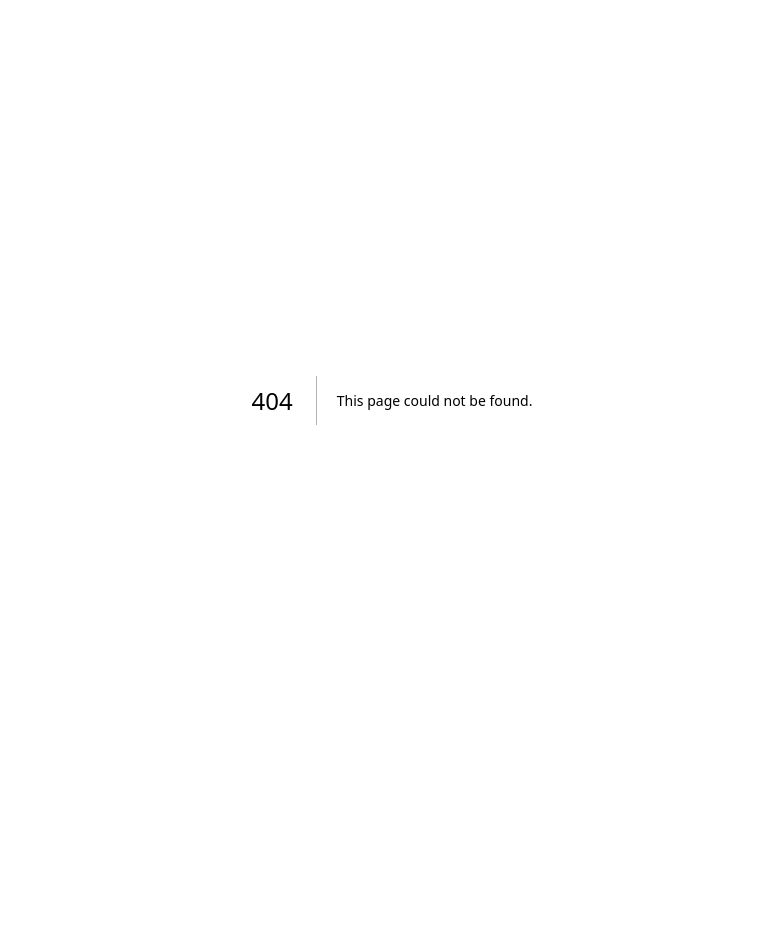
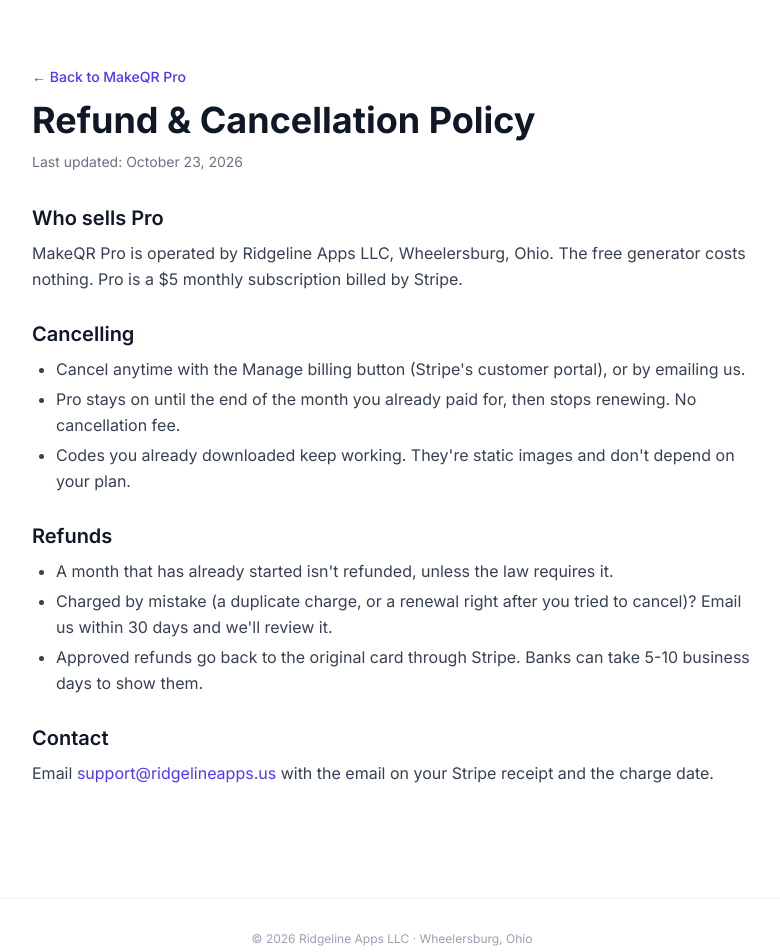
Before and after one commit to wilhurley/makeqr-pro, a Next.js app: page /refund in a window 1280 px wide. Before the commit this address had no page. Shown: the top 952 px of the page, without its empty margins (248-1028 px from the left). Before the commit the page ends 800 px from the top, so only its background shows below. Built offline with nearby package versions, Linux system fonts and the light colour scheme.

Commit message:
Add refund and contact pages, LLC footer links, sitemap entries
Not legal advice: plain-language starting point; review recommended.

```diff
--- /dev/null
+++ b/app/contact/page.tsx
@@ -0,0 +1,38 @@
+import type { Metadata } from "next";
+import Link from "next/link";
+import { SiteFooter } from "@/components/SiteFooter";
+import { COMPANY, COMPANY_LOCATION, pageMetadata, SUPPORT_EMAIL } from "@/lib/site";
+
+export const metadata: Metadata = pageMetadata({
+  title: "Contact",
+  description: "How to reach the MakeQR Pro team for help, billing, privacy or anything else.",
+  path: "/contact",
+});
+
+export default function ContactPage() {
+  return (
+    <main className="min-h-screen bg-white">
+      <div className="max-w-3xl mx-auto px-6 py-16">
+        <Link href="/" className="text-indigo-600 hover:text-indigo-700 text-sm font-medium">
+          ← Back to MakeQR Pro
+        </Link>
+        <h1 className="text-4xl font-bold text-gray-900 mt-3 mb-3">Contact</h1>
+        <div className="space-y-5 text-gray-700 leading-relaxed mt-6">
+          <p>
+            MakeQR Pro is built and run by {COMPANY}, a small software company in {COMPANY_LOCATION}.
+          </p>
+          <p>
+            Email <a href={`mailto:${SUPPORT_EMAIL}`} className="text-indigo-600 font-semibold">{SUPPORT_EMAIL}</a> for
+            help, billing, privacy or data requests. For billing questions, include the email on your Stripe receipt.
+          </p>
+          <ul className="list-disc pl-6 space-y-1">
+            <li><Link href="/refund" className="text-indigo-600">Refund &amp; cancellation policy</Link></li>
+            <li><Link href="/privacy" className="text-indigo-600">Privacy policy</Link></li>
+            <li><Link href="/terms" className="text-indigo-600">Terms of service</Link></li>
+          </ul>
+        </div>
+      </div>
+      <SiteFooter />
+    </main>
+  );
+}
--- /dev/null
+++ b/app/refund/page.tsx
@@ -0,0 +1,64 @@
+import type { Metadata } from "next";
+import Link from "next/link";
+import { SiteFooter } from "@/components/SiteFooter";
+import { PRO_PRICE } from "@/lib/pricing";
+import { COMPANY, COMPANY_LOCATION, pageMetadata, SUPPORT_EMAIL } from "@/lib/site";
+
+export const metadata: Metadata = pageMetadata({
+  title: "Refund & Cancellation Policy",
+  description: "How cancelling MakeQR Pro works, when refunds are given, and who to contact about a charge.",
+  path: "/refund",
+});
+
+const LAST_UPDATED = "October 23, 2026";
+
+export default function RefundPage() {
+  return (
+    <main className="min-h-screen bg-white">
+      <div className="max-w-3xl mx-auto px-6 py-16">
+        <Link href="/" className="text-indigo-600 hover:text-indigo-700 text-sm font-medium">
+          ← Back to MakeQR Pro
+        </Link>
+        <h1 className="text-4xl font-bold text-gray-900 mt-3 mb-3">Refund &amp; Cancellation Policy</h1>
+        <p className="text-gray-500 text-sm">Last updated: {LAST_UPDATED}</p>
+
+        <div className="space-y-7 text-gray-700 leading-relaxed mt-8">
+          <section>
+            <h2 className="text-xl font-semibold text-gray-900 mb-2">Who sells Pro</h2>
+            <p>
+              MakeQR Pro is operated by {COMPANY}, {COMPANY_LOCATION}. The free generator costs nothing. Pro is a
+              {" "}{PRO_PRICE} monthly subscription billed by Stripe.
+            </p>
+          </section>
+          <section>
+            <h2 className="text-xl font-semibold text-gray-900 mb-2">Cancelling</h2>
+            <ul className="list-disc pl-6 space-y-1">
+              <li>Cancel anytime with the Manage billing button (Stripe&apos;s customer portal), or by emailing us.</li>
+              <li>Pro stays on until the end of the month you already paid for, then stops renewing. No cancellation fee.</li>
+              <li>Codes you already downloaded keep working. They&apos;re static images and don&apos;t depend on your plan.</li>
+            </ul>
+          </section>
+          <section>
+            <h2 className="text-xl font-semibold text-gray-900 mb-2">Refunds</h2>
+            <ul className="list-disc pl-6 space-y-1">
+              <li>A month that has already started isn&apos;t refunded, unless the law requires it.</li>
+              <li>
+                Charged by mistake (a duplicate charge, or a renewal right after you tried to cancel)? Email us within 30
+                days and we&apos;ll review it.
+              </li>
+              <li>Approved refunds go back to the original card through Stripe. Banks can take 5-10 business days to show them.</li>
+            </ul>
+          </section>
+          <section>
+            <h2 className="text-xl font-semibold text-gray-900 mb-2">Contact</h2>
+            <p>
+              Email <a href={`mailto:${SUPPORT_EMAIL}`} className="text-indigo-600">{SUPPORT_EMAIL}</a> with the email
+              on your Stripe receipt and the charge date.
+            </p>
+          </section>
+        </div>
+      </div>
+      <SiteFooter />
+    </main>
+  );
+}
--- a/app/sitemap.ts
+++ b/app/sitemap.ts
@@ -11,7 +11,9 @@
   "https://makeqr.pro/about": "2026-10-22",
   "https://makeqr.pro/best-practices": "2026-10-22",
   "https://makeqr.pro/privacy": "2026-10-22",
-  "https://makeqr.pro/terms": "2026-10-22",
+  "https://makeqr.pro/terms": "2026-10-23",
+  "https://makeqr.pro/refund": "2026-10-23",
+  "https://makeqr.pro/contact": "2026-10-23",
   ...Object.fromEntries(
     USE_CASES.map((useCase) => [`https://makeqr.pro/qr-code-for/${useCase.slug}`, "2026-10-22"]),
   ),
@@ -35,6 +37,8 @@
     })),
     { path: "/privacy", changeFrequency: "yearly", priority: 0.3 },
     { path: "/terms", changeFrequency: "yearly", priority: 0.3 },
+    { path: "/refund", changeFrequency: "yearly", priority: 0.3 },
+    { path: "/contact", changeFrequency: "yearly", priority: 0.3 },
   ];
 
   return pages.map((page) => {
--- a/components/SiteFooter.tsx
+++ b/components/SiteFooter.tsx
@@ -3,7 +3,7 @@
 export function SiteFooter() {
   return (
     <footer className="mt-12 border-t border-gray-100 dark:border-gray-800 py-8 px-4 text-center text-xs text-gray-400">
-      <p>MakeQR Pro is made by Ridgeline Apps LLC · Wheelersburg, Ohio</p>
+      <p>© 2026 Ridgeline Apps LLC · Wheelersburg, Ohio</p>
       <p className="mt-2">
         Also from us:{" "}
         <a href="https://snap.vin/" className="text-indigo-500 hover:underline">
@@ -26,6 +26,14 @@
         <Link href="/terms" className="text-indigo-500 hover:underline">
           Terms
         </Link>
+        {" · "}
+        <Link href="/refund" className="text-indigo-500 hover:underline">
+          Refunds
+        </Link>
+        {" · "}
+        <Link href="/contact" className="text-indigo-500 hover:underline">
+          Contact
+        </Link>
       </p>
     </footer>
   );
```
